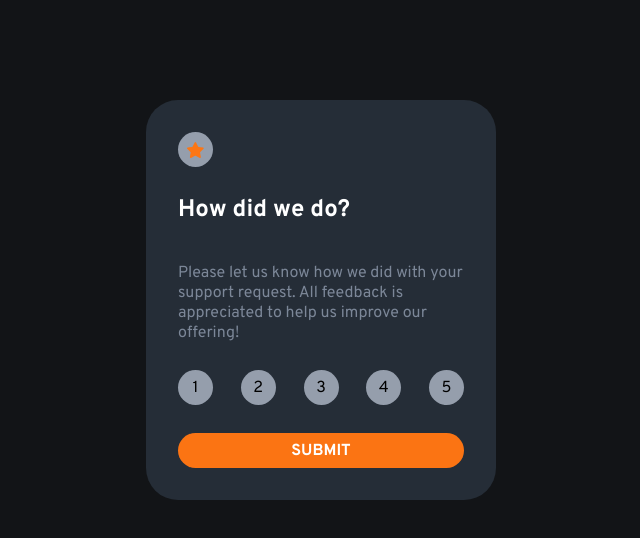
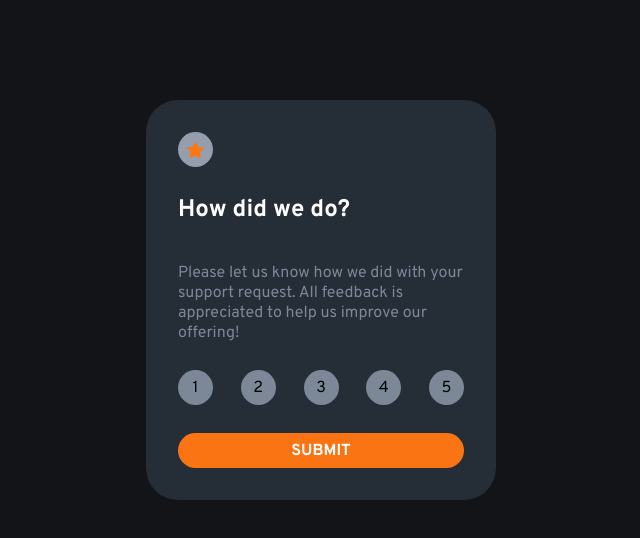
Before and after one commit to Salimata22/exercice_interactive, a plain HTML site: page interactive-rating-component-main/index.html in a window 1280 px wide. Shown: the whole page, without its empty margins (319-959 px from the left). Drawn offline with Linux system fonts and the light colour scheme.

Commit message:
corriger 2

```diff
--- a/interactive-rating-component-main/style.css
+++ b/interactive-rating-component-main/style.css
@@ -56,7 +56,7 @@ li{
     list-style: none;
     width: 35px;
     height: 35px;
-    background-color: hsl(217, 12%, 63%);
+    background-color: hsl(216, 12%, 54%);
     border-radius: 3rem;
     display: flex;
     justify-content: center;
```
